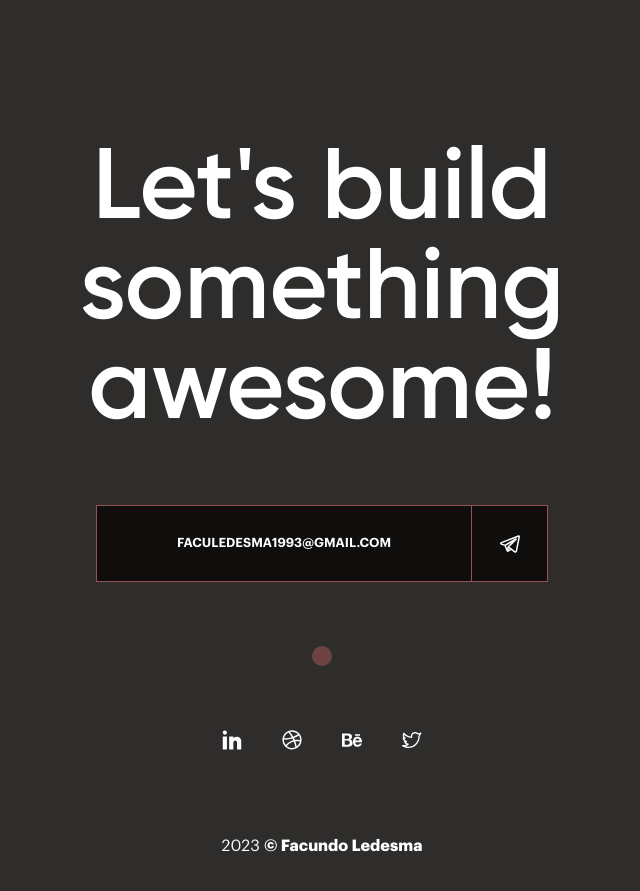
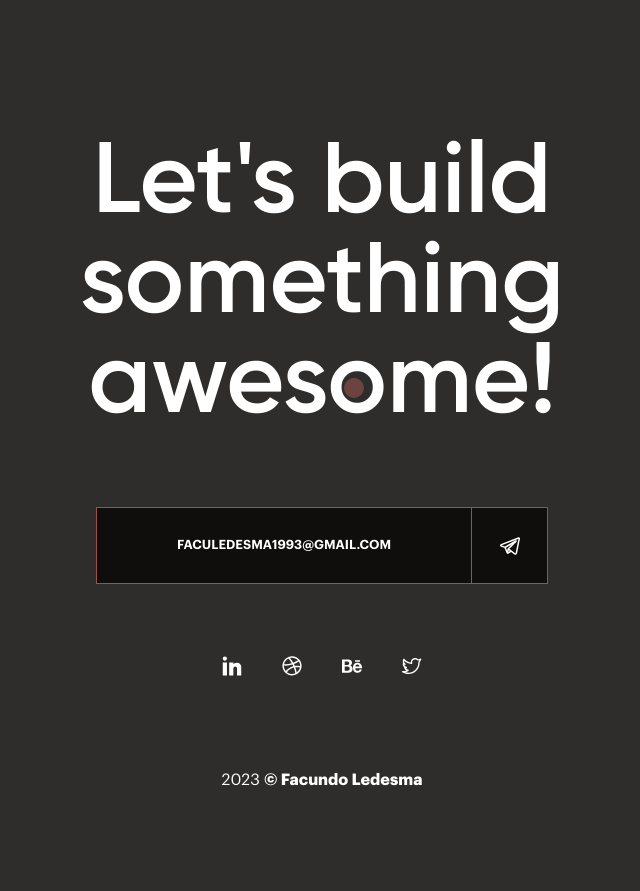
Before and after one commit to faculedesma/fledesma-dev, a React (Vite) app: page / in a window 1280 px wide. Shown: the part 8020-8911 px from the top of the page, without its empty margins (318-958 px from the left). Built offline with nearby package versions, Linux system fonts and the light colour scheme.

Commit message:
fix: update footer bg

```diff
--- a/src/components/footer/Footer.tsx
+++ b/src/components/footer/Footer.tsx
@@ -43,8 +43,6 @@ const Footer = () => {
       const ySetted = Math.round(
         (clientY / window.innerHeight) * 100
       );
-      console.log(xSetted, ySetted);
-      // matrixRef.current.style.clipPath = `circle(100px at ${xSetted}% ${ySetted}%)`;
       matrixRef.current.animate(
         {
           clipPath: `circle(100px at ${xSetted}% ${ySetted}%)`
@@ -57,12 +55,10 @@ const Footer = () => {
   const handleFollowMouse = () => {
     const mouse = document.getElementById('mouse-follow');
     mouse?.classList.remove('point');
-    mouse?.classList.add('matrix');
   };
 
   const handleLeaveMouse = () => {
     const mouse = document.getElementById('mouse-follow');
-    mouse?.classList.remove('matrix');
     mouse?.classList.add('point');
   };
 
@@ -70,7 +66,7 @@ const Footer = () => {
     if (matrixRef.current) {
       matrixRef.current.animate(
         {
-          clipPath: `circle(2000px at 0 0)`
+          clipPath: `circle(5000px at 0 0)`
         },
         { duration: 1618 * 2, fill: 'forwards' }
       );
@@ -96,6 +92,11 @@ const Footer = () => {
     >
       <div ref={footerRef} id="contact" className="footer">
         <h1>Let's build something awesome!</h1>
+        <div
+          className="footer-expand"
+          onMouseEnter={handleExpandImage}
+          onMouseLeave={handleCollapseImage}
+        ></div>
         <div className="footer-mail">
           <p>faculedesma1993@gmail.com</p>
           <div className="footer-mail--icon">
@@ -108,11 +109,6 @@ const Footer = () => {
             <p>{text}</p>
           </div>
         </div>
-        <div
-          className="footer-expand"
-          onMouseEnter={handleExpandImage}
-          onMouseLeave={handleCollapseImage}
-        ></div>
         <div className="footer-social">
           <Social />
         </div>
@@ -121,6 +117,7 @@ const Footer = () => {
             2023 <b>© Facundo Ledesma</b>
           </p>
         </div>
+        <div className="footer-bg">
           <img
             ref={matrixRef}
             src={MatirxPNG}
@@ -129,6 +126,7 @@ const Footer = () => {
           />
         </div>
       </div>
+    </div>
   );
 };
 
--- a/src/components/footer/footer.scss
+++ b/src/components/footer/footer.scss
@@ -7,9 +7,9 @@
   display: flex;
   flex-direction: column;
   align-items: center;
-  justify-content: center;
+  justify-content: space-between;
   gap: 4rem;
-  margin: 24rem 0 2rem;
+  margin-top: 24rem;
 
   h1 {
     width: 60%;
@@ -22,11 +22,12 @@
     position: absolute;
     top: 0;
     left: 0;
-    width: 100%;
-    height: 100%;
+    translate: 0 -100px;
+    height: 800px;
     z-index: -1;
     opacity: 0.5;
     clip-path: circle(100px at 50% 50%);
+    scale: 1.3;
   }
 
   &-mail {
@@ -119,10 +120,14 @@
   }
 
   &-expand {
+    position: absolute;
+    top: 30.4%;
+    left: 52%;
     width: 20px;
     height: 20px;
     border-radius: 50%;
     background-color: rgba($highlight-color, 0.6);
+    z-index: 4;
   }
 }
 
@@ -151,9 +156,16 @@
   .footer {
     padding: 4rem 0 0;
     height: 400px;
+    overflow: hidden;
+    margin-top: 6rem;
 
     h1 {
       width: 80%;
+    }
+
+    img {
+      width: 100dvw;
+      height: 400px;
     }
 
     &-mail {
@@ -171,5 +183,9 @@
         height: 50px;
       }
     }
+
+    &-expand {
+      display: none;
+    }
   }
 }
--- a/src/components/work/work.scss
+++ b/src/components/work/work.scss
@@ -7,6 +7,7 @@
   display: flex;
   flex-direction: column;
   align-items: flex-start;
+  margin-bottom: 8rem;
 
   > h3 {
     text-transform: uppercase;
```
Also changed, not shown: src/assets/images/matrix.png. Lines whose indentation alone changed are shown as unchanged.
